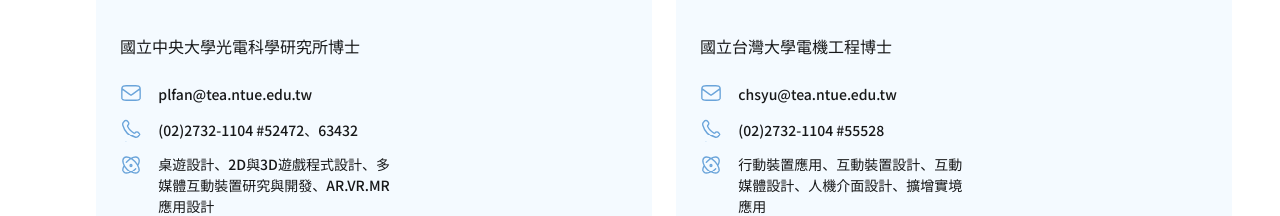
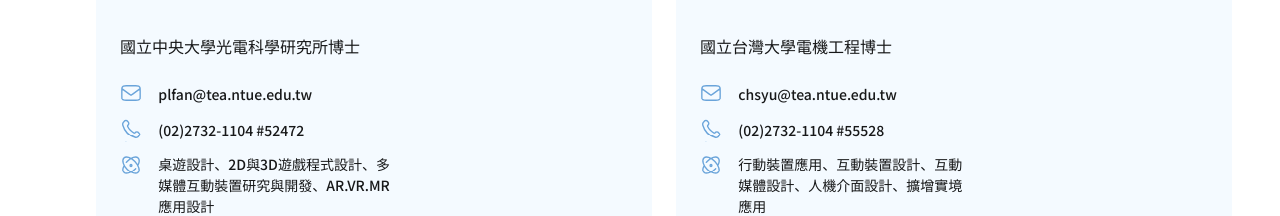
Before and after one commit to NTUE-Arduino-Lab/Lab-Website-backup, a React (Create React App) app: page / in a window 1280 px wide. Shown: the part 1007-1223 px from the top of the page. Built offline with nearby package versions, Linux system fonts and the light colour scheme.

Commit message:
更動范老師電話

```diff
--- a/src/Faculty.js
+++ b/src/Faculty.js
@@ -21,7 +21,7 @@
               </div>
               <div className='faculty_phone'>
                 <div className='faculty_icon2'></div>
-                <p className='faculty_text'>(02)2732-1104 #52472、63432</p>
+                <p className='faculty_text'>(02)2732-1104 #52472</p>
               </div>
               <div className='faculty_expertise'>
                 <div className='faculty_icon3'></div>
```
